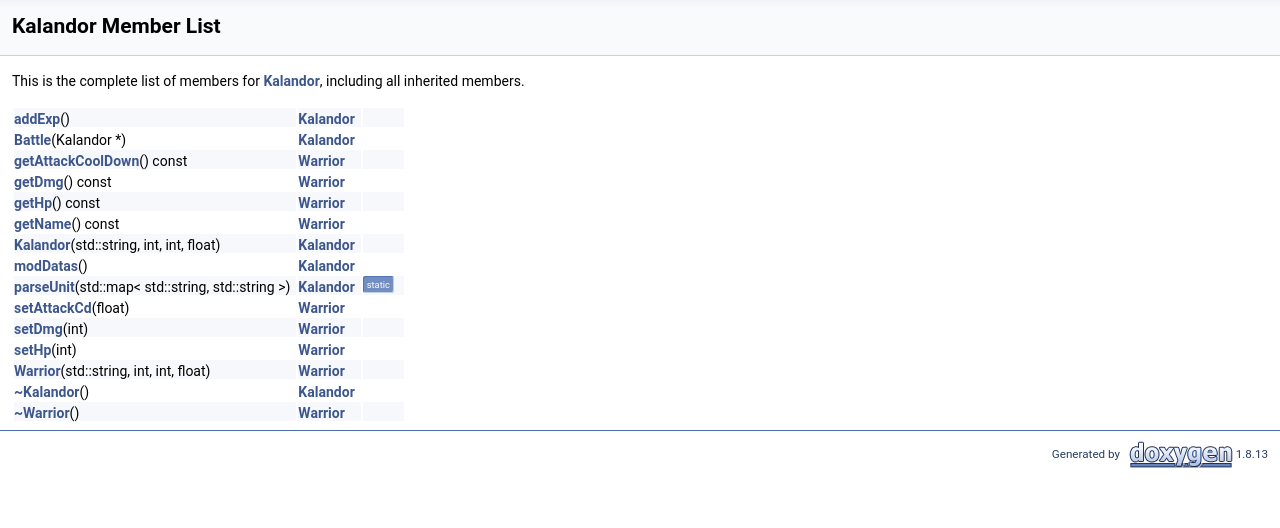
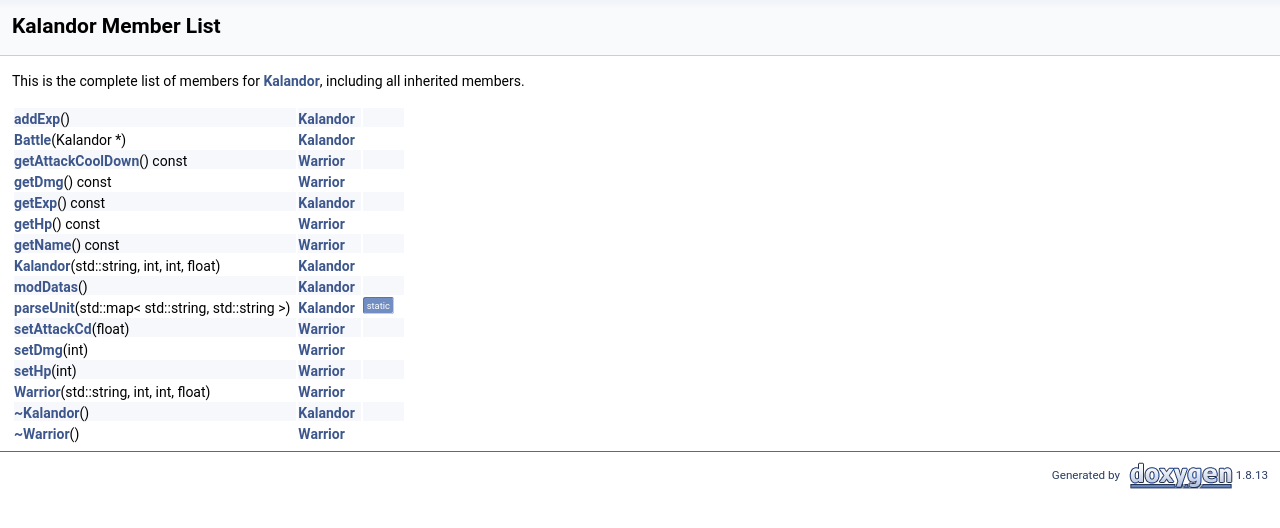
Before and after one commit to Teaching-ASD/MSW_Skywind_Team, a plain HTML site: page classKalandor-members.html in a window 1280 px wide. Shown: the part 96-624 px from the top of the page. Drawn offline with Linux system fonts and the light colour scheme.

Commit message:
Update gh-pages to output generated at a36a98e

```diff
--- a/classKalandor-members.html
+++ b/classKalandor-members.html
@@ -70,17 +70,18 @@ $(function() {
   <tr><td class="entry"><a class="el" href="classKalandor.html#adb14f645246c2614f427ec68e2932e1b">Battle</a>(Kalandor *)</td><td class="entry"><a class="el" href="classKalandor.html">Kalandor</a></td><td class="entry"></td></tr>
   <tr class="even"><td class="entry"><a class="el" href="classWarrior.html#a0f46976499f2efc5681050fb72c8fc82">getAttackCoolDown</a>() const</td><td class="entry"><a class="el" href="classWarrior.html">Warrior</a></td><td class="entry"></td></tr>
   <tr><td class="entry"><a class="el" href="classWarrior.html#aabff3275da46e16259247baeca81d512">getDmg</a>() const</td><td class="entry"><a class="el" href="classWarrior.html">Warrior</a></td><td class="entry"></td></tr>
-  <tr class="even"><td class="entry"><a class="el" href="classWarrior.html#a32690bf547fccb9542567710778483c3">getHp</a>() const</td><td class="entry"><a class="el" href="classWarrior.html">Warrior</a></td><td class="entry"></td></tr>
-  <tr><td class="entry"><a class="el" href="classWarrior.html#aeeb6f2e17ab00891a7c73fd538c6bf47">getName</a>() const</td><td class="entry"><a class="el" href="classWarrior.html">Warrior</a></td><td class="entry"></td></tr>
-  <tr class="even"><td class="entry"><a class="el" href="classKalandor.html#afaa3bc2c0fec50bcd0403caec8d75346">Kalandor</a>(std::string, int, int, float)</td><td class="entry"><a class="el" href="classKalandor.html">Kalandor</a></td><td class="entry"></td></tr>
-  <tr><td class="entry"><a class="el" href="classKalandor.html#afaa17ddb8a0f360ec7337e81d4328333">modDatas</a>()</td><td class="entry"><a class="el" href="classKalandor.html">Kalandor</a></td><td class="entry"></td></tr>
-  <tr class="even"><td class="entry"><a class="el" href="classKalandor.html#ae713f8f8c1871335aa783a6e1146c35f">parseUnit</a>(std::map&lt; std::string, std::string &gt;)</td><td class="entry"><a class="el" href="classKalandor.html">Kalandor</a></td><td class="entry"><span class="mlabel">static</span></td></tr>
-  <tr><td class="entry"><a class="el" href="classWarrior.html#acde8eb066d85751017a7f6ae303e3d99">setAttackCd</a>(float)</td><td class="entry"><a class="el" href="classWarrior.html">Warrior</a></td><td class="entry"></td></tr>
-  <tr class="even"><td class="entry"><a class="el" href="classWarrior.html#a09498bf5c7a7193d986ee20238583bcf">setDmg</a>(int)</td><td class="entry"><a class="el" href="classWarrior.html">Warrior</a></td><td class="entry"></td></tr>
-  <tr><td class="entry"><a class="el" href="classWarrior.html#a51e68cc12f28372c114c8ad14acadde3">setHp</a>(int)</td><td class="entry"><a class="el" href="classWarrior.html">Warrior</a></td><td class="entry"></td></tr>
-  <tr class="even"><td class="entry"><a class="el" href="classWarrior.html#a3679618e21964f2e2ebd67772b6e1baa">Warrior</a>(std::string, int, int, float)</td><td class="entry"><a class="el" href="classWarrior.html">Warrior</a></td><td class="entry"></td></tr>
-  <tr><td class="entry"><a class="el" href="classKalandor.html#a4ef0cece3aef0b6afb1853d86539d61a">~Kalandor</a>()</td><td class="entry"><a class="el" href="classKalandor.html">Kalandor</a></td><td class="entry"></td></tr>
-  <tr class="even"><td class="entry"><a class="el" href="classWarrior.html#aab6dc963d8e8e13517e5a9e5fa74aaaa">~Warrior</a>()</td><td class="entry"><a class="el" href="classWarrior.html">Warrior</a></td><td class="entry"></td></tr>
+  <tr class="even"><td class="entry"><a class="el" href="classKalandor.html#a45c9bebd5e998426bd6f705d56f38b24">getExp</a>() const</td><td class="entry"><a class="el" href="classKalandor.html">Kalandor</a></td><td class="entry"></td></tr>
+  <tr><td class="entry"><a class="el" href="classWarrior.html#a32690bf547fccb9542567710778483c3">getHp</a>() const</td><td class="entry"><a class="el" href="classWarrior.html">Warrior</a></td><td class="entry"></td></tr>
+  <tr class="even"><td class="entry"><a class="el" href="classWarrior.html#aeeb6f2e17ab00891a7c73fd538c6bf47">getName</a>() const</td><td class="entry"><a class="el" href="classWarrior.html">Warrior</a></td><td class="entry"></td></tr>
+  <tr><td class="entry"><a class="el" href="classKalandor.html#afaa3bc2c0fec50bcd0403caec8d75346">Kalandor</a>(std::string, int, int, float)</td><td class="entry"><a class="el" href="classKalandor.html">Kalandor</a></td><td class="entry"></td></tr>
+  <tr class="even"><td class="entry"><a class="el" href="classKalandor.html#afaa17ddb8a0f360ec7337e81d4328333">modDatas</a>()</td><td class="entry"><a class="el" href="classKalandor.html">Kalandor</a></td><td class="entry"></td></tr>
+  <tr><td class="entry"><a class="el" href="classKalandor.html#ae713f8f8c1871335aa783a6e1146c35f">parseUnit</a>(std::map&lt; std::string, std::string &gt;)</td><td class="entry"><a class="el" href="classKalandor.html">Kalandor</a></td><td class="entry"><span class="mlabel">static</span></td></tr>
+  <tr class="even"><td class="entry"><a class="el" href="classWarrior.html#acde8eb066d85751017a7f6ae303e3d99">setAttackCd</a>(float)</td><td class="entry"><a class="el" href="classWarrior.html">Warrior</a></td><td class="entry"></td></tr>
+  <tr><td class="entry"><a class="el" href="classWarrior.html#a09498bf5c7a7193d986ee20238583bcf">setDmg</a>(int)</td><td class="entry"><a class="el" href="classWarrior.html">Warrior</a></td><td class="entry"></td></tr>
+  <tr class="even"><td class="entry"><a class="el" href="classWarrior.html#a51e68cc12f28372c114c8ad14acadde3">setHp</a>(int)</td><td class="entry"><a class="el" href="classWarrior.html">Warrior</a></td><td class="entry"></td></tr>
+  <tr><td class="entry"><a class="el" href="classWarrior.html#a3679618e21964f2e2ebd67772b6e1baa">Warrior</a>(std::string, int, int, float)</td><td class="entry"><a class="el" href="classWarrior.html">Warrior</a></td><td class="entry"></td></tr>
+  <tr class="even"><td class="entry"><a class="el" href="classKalandor.html#a4ef0cece3aef0b6afb1853d86539d61a">~Kalandor</a>()</td><td class="entry"><a class="el" href="classKalandor.html">Kalandor</a></td><td class="entry"></td></tr>
+  <tr><td class="entry"><a class="el" href="classWarrior.html#aab6dc963d8e8e13517e5a9e5fa74aaaa">~Warrior</a>()</td><td class="entry"><a class="el" href="classWarrior.html">Warrior</a></td><td class="entry"></td></tr>
 </table></div><!-- contents -->
 <!-- start footer part -->
 <hr class="footer"/><address class="footer"><small>
--- a/search/all_2.js
+++ b/search/all_2.js
@@ -2,6 +2,7 @@ var searchData=
 [
   ['getattackcooldown',['getAttackCoolDown',['../classWarrior.html#a0f46976499f2efc5681050fb72c8fc82',1,'Warrior']]],
   ['getdmg',['getDmg',['../classWarrior.html#aabff3275da46e16259247baeca81d512',1,'Warrior']]],
+  ['getexp',['getExp',['../classKalandor.html#a45c9bebd5e998426bd6f705d56f38b24',1,'Kalandor']]],
   ['gethp',['getHp',['../classWarrior.html#a32690bf547fccb9542567710778483c3',1,'Warrior']]],
   ['getname',['getName',['../classWarrior.html#aeeb6f2e17ab00891a7c73fd538c6bf47',1,'Warrior']]]
 ];
--- a/search/functions_2.js
+++ b/search/functions_2.js
@@ -2,6 +2,7 @@ var searchData=
 [
   ['getattackcooldown',['getAttackCoolDown',['../classWarrior.html#a0f46976499f2efc5681050fb72c8fc82',1,'Warrior']]],
   ['getdmg',['getDmg',['../classWarrior.html#aabff3275da46e16259247baeca81d512',1,'Warrior']]],
+  ['getexp',['getExp',['../classKalandor.html#a45c9bebd5e998426bd6f705d56f38b24',1,'Kalandor']]],
   ['gethp',['getHp',['../classWarrior.html#a32690bf547fccb9542567710778483c3',1,'Warrior']]],
   ['getname',['getName',['../classWarrior.html#aeeb6f2e17ab00891a7c73fd538c6bf47',1,'Warrior']]]
 ];
```
Also changed, not shown: Kalandor_8h_source.html (+5 -4 lines), classKalandor.html (+4 -0 lines), functions.html (+3 -0 lines), functions_func.html (+3 -0 lines).
